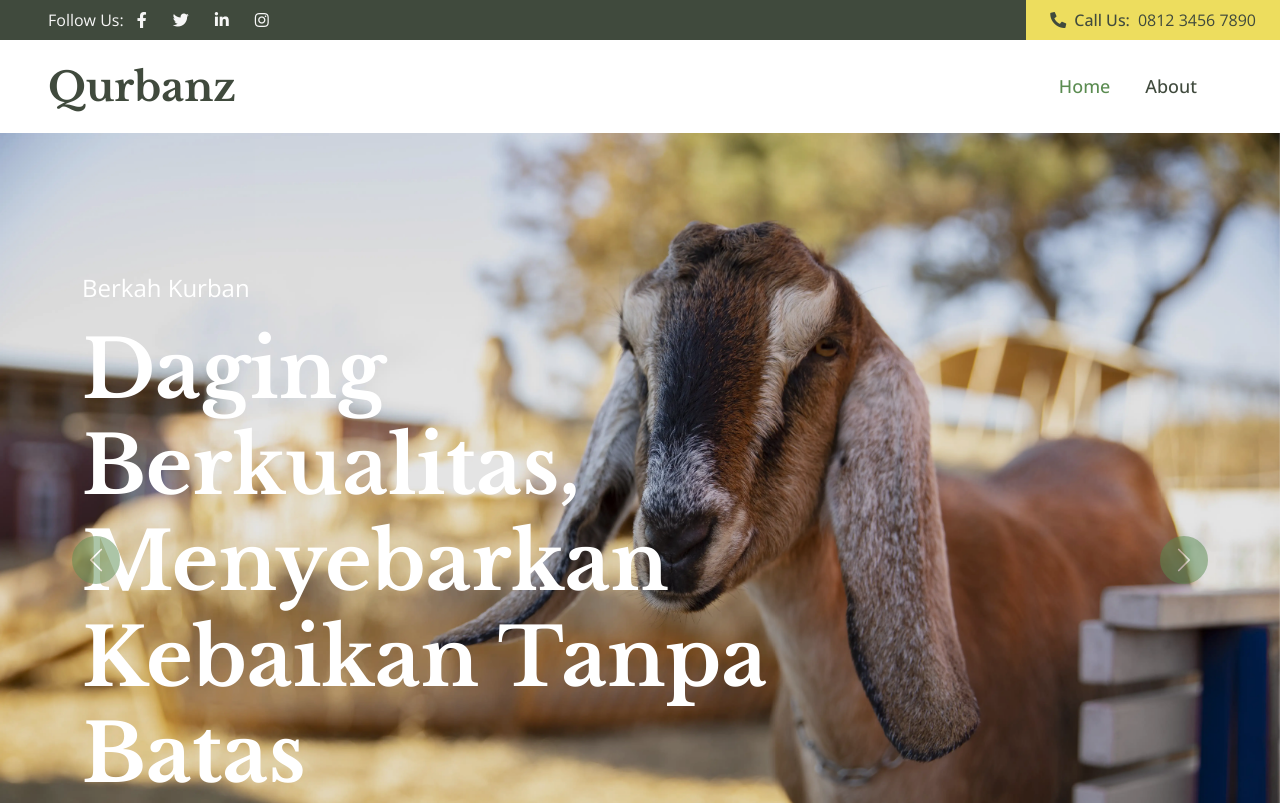
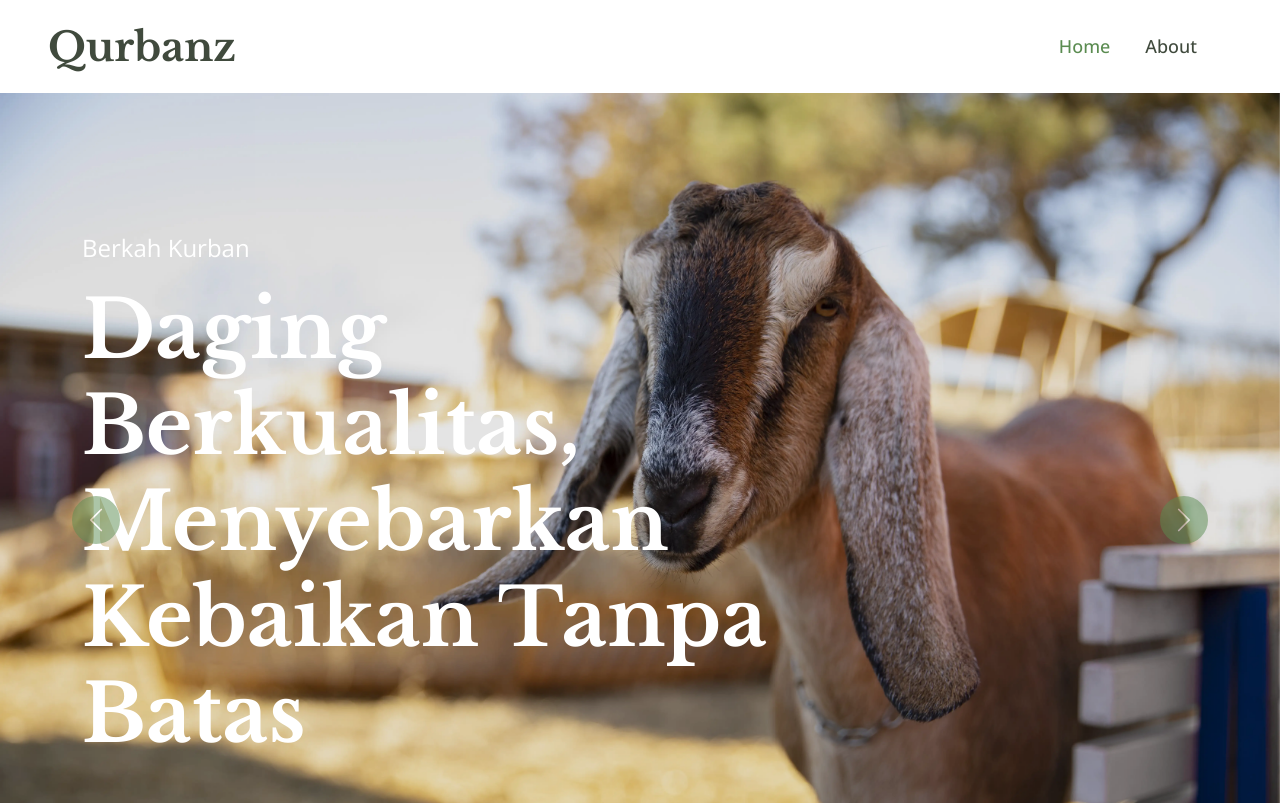
Before and after one commit to ajitaro/qurbanz-website, a Node server app: page / in a window 1280 px wide. Shown: the top 803 px of the page. Run offline with Node 20, Linux system fonts and the light colour scheme; some libraries are stand-ins or nearby versions.

Commit message:
remove topbar

```diff
--- a/views/layouts/nav.ejs
+++ b/views/layouts/nav.ejs
@@ -6,7 +6,7 @@
 
 
 <!-- Topbar Start -->
-<div class="container-fluid bg-dark px-0">
+<!-- <div class="container-fluid bg-dark px-0">
   <div class="row g-0 d-none d-lg-flex">
       <div class="col-lg-6 ps-5 text-start">
           <div class="h-100 d-inline-flex align-items-center text-light">
@@ -24,7 +24,7 @@
           </div>
       </div>
   </div>
-</div>
+</div> -->
 <!-- Topbar End -->
 
 <!-- Navbar Start -->
```
